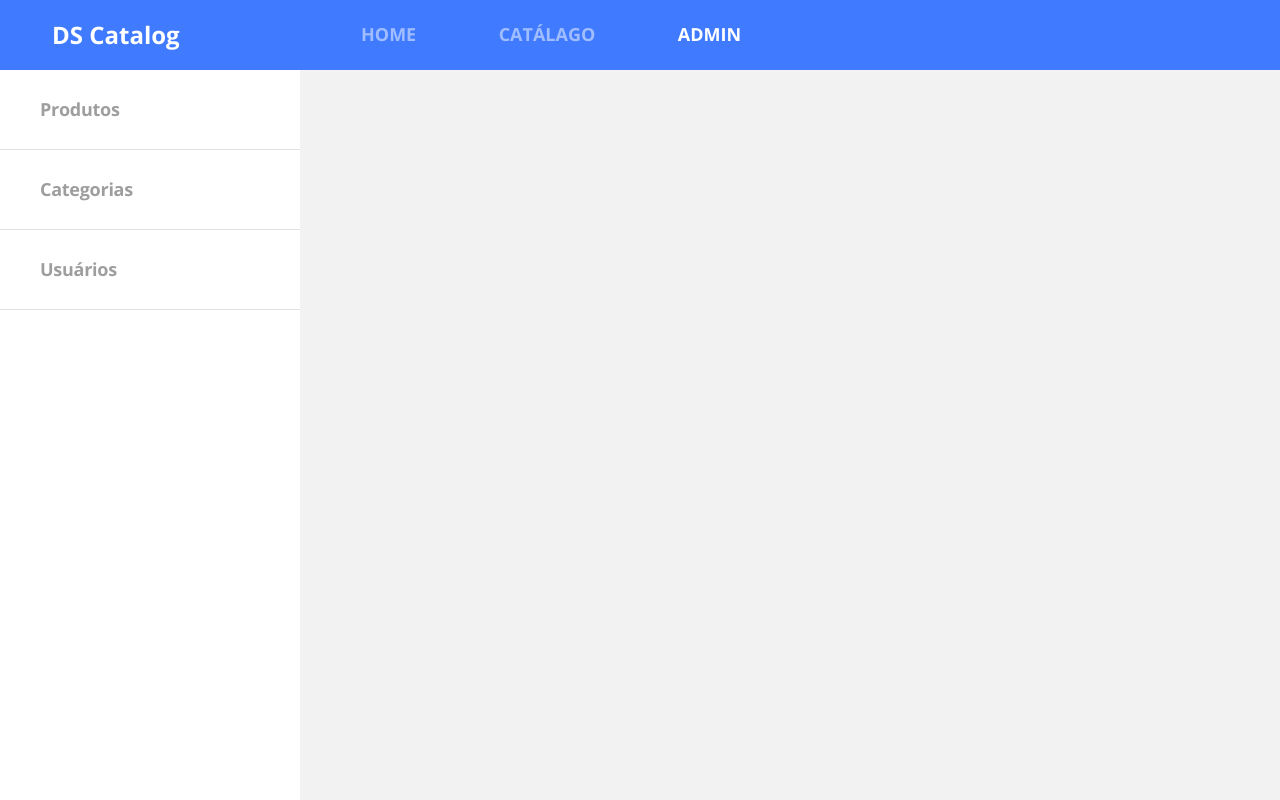
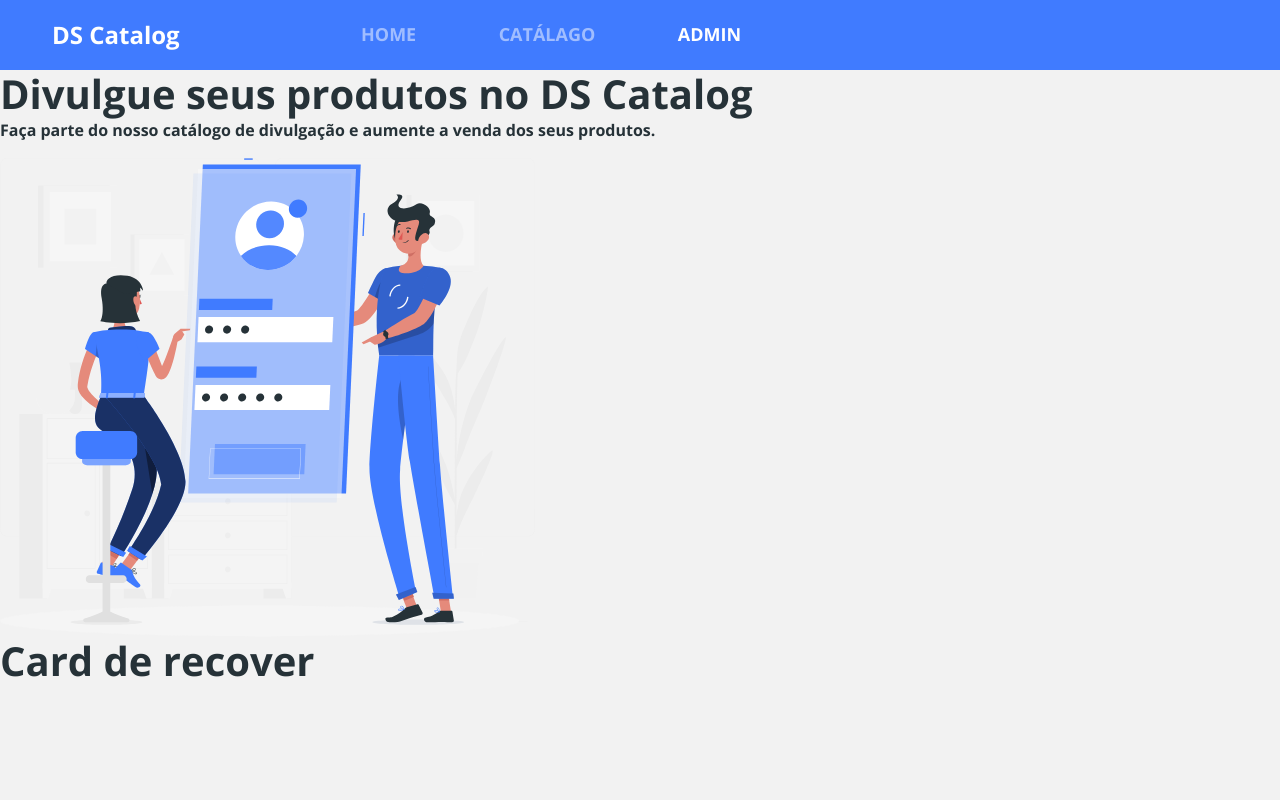
Before and after one commit to jopaulo666/dscatalog-bootcamp, a React (Create React App) app in the folder frontend/: page /admin/auth/recover in a window 1280 px wide. Built offline with nearby package versions, Linux system fonts and the light colour scheme; no server answers; the HTML template or start-up script is replaced by a standard one.

Commit message:
Auth Routes

```diff
--- a/frontend/src/Routes.tsx
+++ b/frontend/src/Routes.tsx
@@ -1,5 +1,6 @@
 import Navbar from "components/Navbar";
 import Admin from "pages/Admin";
+import Auth from "pages/Admin/Auth";
 import Catalog from "pages/Catalog";
 import Home from "pages/Home";
 import ProductDetails from "pages/ProductDetails";
@@ -18,6 +19,10 @@
             <Route path="/products/:productId">
                 <ProductDetails />
             </Route>
+            <Redirect from="/admin/auth" to="admin/auth/login" exact />
+            <Route path="/admin/auth">
+                <Auth />
+            </Route>
             <Redirect from="/admin" to="admin/products" exact />
             <Route path="/admin">
                 <Admin />
--- /dev/null
+++ b/frontend/src/pages/Admin/Auth/index.tsx
@@ -0,0 +1,29 @@
+import { ReactComponent as AuthImage } from 'assets/images/auth-image.svg';
+import { Route, Switch } from 'react-router-dom';
+
+const Auth = () => {
+    return (
+        <div className="auth-container">
+            <div className="auth-banner-container">
+                <h1>Divulgue seus produtos no DS Catalog</h1>
+                <p>Faça parte do nosso catálogo de divulgação e aumente a venda dos seus produtos.</p>
+                <AuthImage />
+            </div>
+            <div className='auth-form-container'>
+                <Switch>
+                    <Route path="/admin/auth/login">
+                        <h1>Card de Login</h1>
+                    </Route>
+                    <Route path="/admin/auth/signup">
+                        <h1>Card de signup</h1>
+                    </Route>
+                    <Route path="/admin/auth/recover">
+                        <h1>Card de recover</h1>
+                    </Route>
+                </Switch>
+            </div>
+        </div>
+    );
+}
+
+export default Auth;
```
Also changed, not shown: frontend/src/assets/images/auth-image.svg (added), frontend/src/pages/Admin/Auth/styles.css (added).
